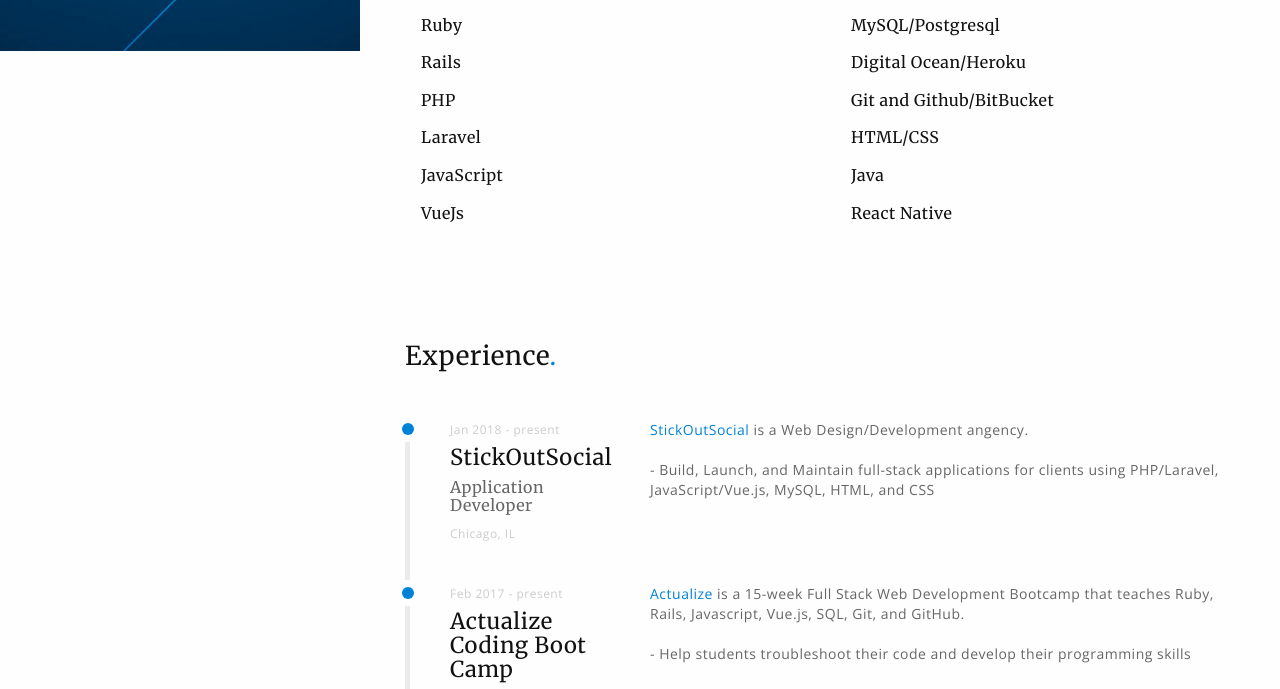
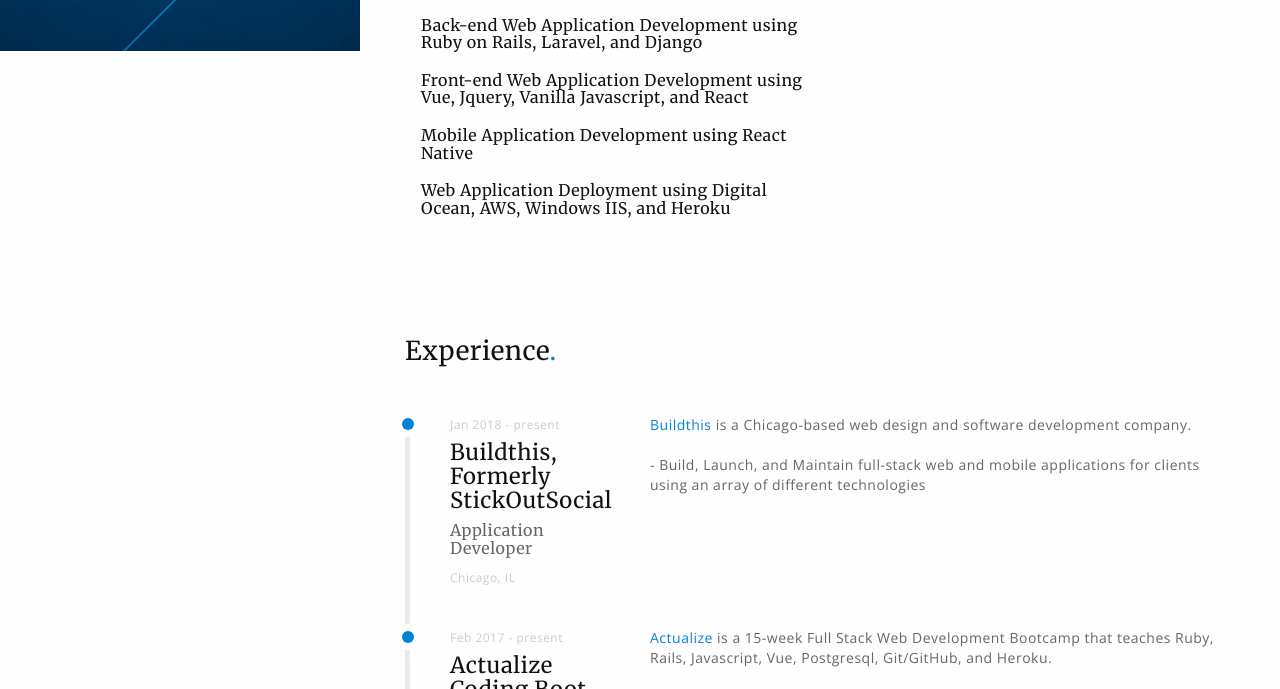
Before and after one commit to Russell-Mstowski/Russell-Mstowski.github.io, a plain HTML site: page index.html in a window 1280 px wide. Shown: the part 749-1438 px from the top of the page. Drawn offline with nearby package versions, Linux system fonts and the light colour scheme.

Commit message:
update info

```diff
--- a/index.html
+++ b/index.html
@@ -100,7 +100,7 @@
         <header id="home">
             <div class="header-content">
                 <h3 style="color: #002845;">Hi<span class="text-primary">!</span> I'm <span class="text-primary">Russell Mstowski</span></h3>
-                <p style="color: #002845;">I'm currently an Application Developer at StickOutSocial and a student at the University of Illinois-Springfield finishing my BS in Computer Science.</p>
+                <p style="color: #002845;">I'm currently a Full Stack Application Developer at BuildThis, a Chicago-based web design and software development company.</p>
             </div>
         </header>
         <!-- / header -->
@@ -145,29 +145,23 @@
                         <div class="col-sm-6">
                             <ul>
                                 <li>
-                                    <h6 class="progress-title">Ruby</h6>
+                                    <h6 class="progress-title">Back-end Web Application Development using Ruby on Rails, Laravel, and Django</h6>
                                 </li>
                                 <li>
-                                    <h6 class="progress-title">Rails</h6>
+                                    <h6 class="progress-title">Front-end Web Application Development using Vue, Jquery, Vanilla Javascript, and React</h6>
                                 </li>
                                 <li>
-                                    <h6 class="progress-title">PHP</h6>
+                                    <h6 class="progress-title">Mobile Application Development using React Native</h6>
                                 </li>
                                 <li>
-                                    <h6 class="progress-title">Laravel</h6>
-                                </li>
-                                <li>
-                                    <h6 class="progress-title">JavaScript</h6>
-                                </li>
-                                <li>
-                                    <h6 class="progress-title">VueJs</h6>
+                                    <h6 class="progress-title">Web Application Deployment using Digital Ocean, AWS, Windows IIS, and Heroku</h6>
                                 </li>
                             </ul>
                         </div>
                         <!-- / progress-bars left -->
 
                         <!-- progress-bars right -->
-                        <div class="col-sm-6">
+                        <!-- <div class="col-sm-6">
                            <ul>
                                 <li>
                                     <h6 class="progress-title">MySQL/Postgresql</h6>
@@ -188,7 +182,7 @@
                                     <h6 class="progress-title">React Native</h6>
                                 </li>
                            </ul>
-                        </div>
+                        </div> -->
                         <!-- / progress-bars right -->
                     </div><!-- / row -->
                 </div>
@@ -210,15 +204,15 @@
                         <div class="row">
                             <div class="col-md-3 timeline-info">
                                 <p class="timeline-date">Jan 2018 - present</p>
-                                <h4 class="timeline-com">StickOutSocial</h4>
+                                <h4 class="timeline-com">Buildthis, Formerly StickOutSocial</h4>
                                 <h6 class="timeline-role">Application Developer</h6>
                                 <p class="timeline-location">Chicago, IL</p>
                             </div><!-- / timeline-info -->
                             <div class="col-md-9 timeline-details">
                                 <p>
-                                <a href="https://stickoutsocial.com" target="_blank">StickOutSocial</a> is a Web Design/Development angency.<br><br>
+                                <a href="https://stickoutsocial.com" target="_blank">Buildthis</a> is a Chicago-based web design and software development company.<br><br>
 
-                                - Build, Launch, and Maintain full-stack applications for clients using PHP/Laravel, JavaScript/Vue.js, MySQL, HTML, and CSS
+                                - Build, Launch, and Maintain full-stack web and mobile applications for clients using an array of different technologies
 
                                 <ul>
                                     <li></li>
@@ -239,7 +233,7 @@
                             </div><!-- / timeline-info -->
                             <div class="col-md-9 timeline-details">
                                 <p>
-                                <a href="http://www.anyonecanlearntocode.com/" target="_blank">Actualize</a> is a 15-week Full Stack Web Development Bootcamp that teaches Ruby, Rails, Javascript, Vue.js, SQL, Git, and GitHub.<br><br>
+                                <a href="http://www.anyonecanlearntocode.com/" target="_blank">Actualize</a> is a 15-week Full Stack Web Development Bootcamp that teaches Ruby, Rails, Javascript, Vue, Postgresql, Git/GitHub, and Heroku.<br><br>
 
                                 - Help students troubleshoot their code and develop their programming skills
 
@@ -280,7 +274,7 @@
                             <div class="col-md-3 timeline-info">
                                 <p class="timeline-date">Feb 2017 - Jun 2017</p>
                                 <h4 class="timeline-com">The Difference Engine</h4>
-                                <h6 class="timeline-role">Fullstack Developer Apprentice</h6>
+                                <h6 class="timeline-role">Full Stack Developer Apprentice</h6>
                                 <p class="timeline-location">Chicago, IL</p>
                             </div><!-- / timeline-info -->
                             <div class="col-md-9 timeline-details">
```
